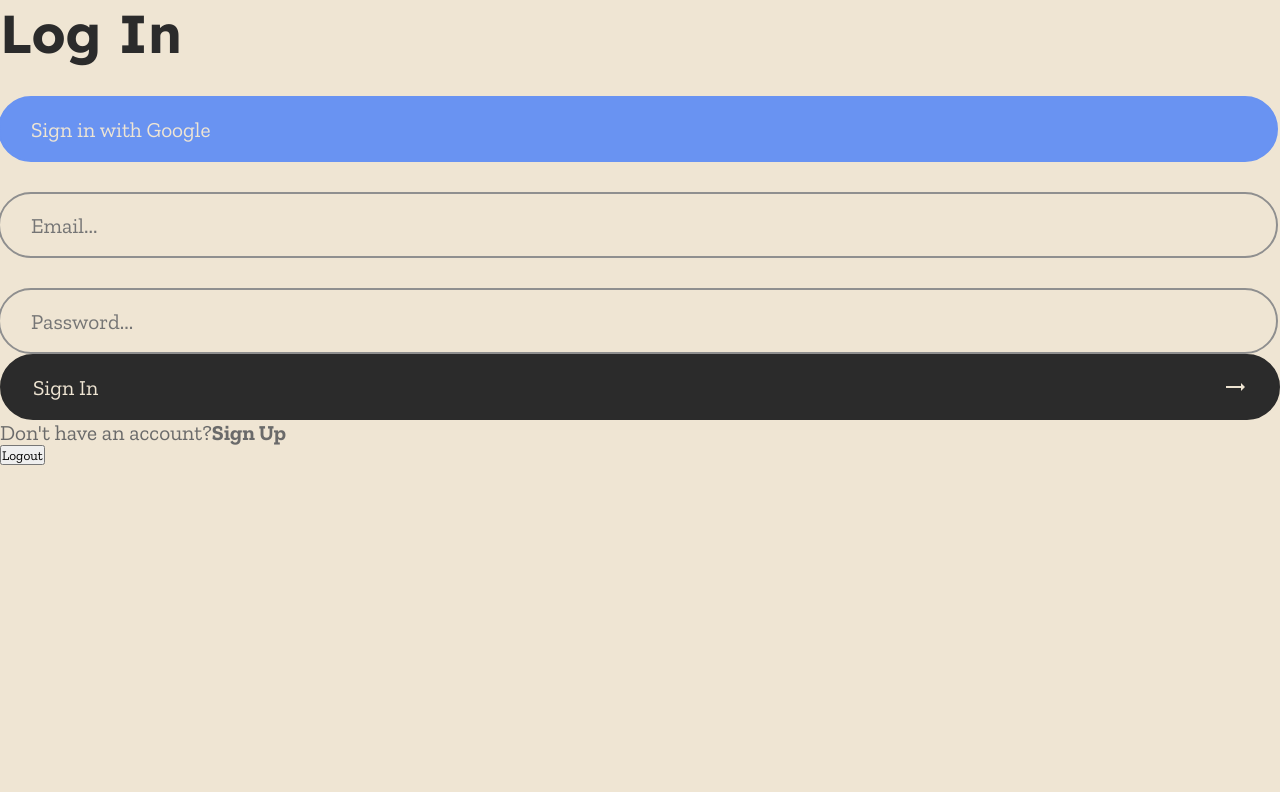
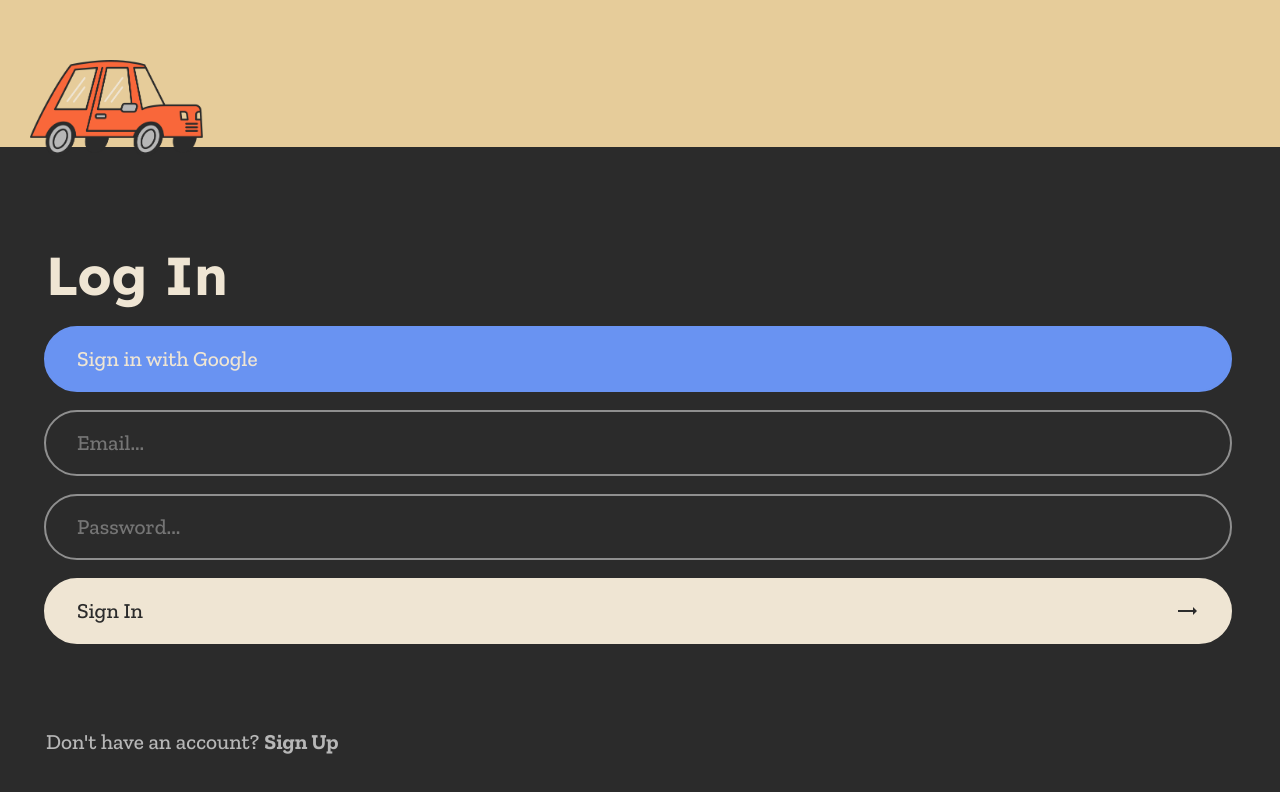
Before and after one commit to admadorsky/monkey-wrench, a React (Create React App) app: page /login in a window 1280 px wide. Shown: the top 792 px of the page. Built offline with nearby package versions, Linux system fonts and the light colour scheme.

Commit message:
/login created & styled

```diff
--- a/src/App.js
+++ b/src/App.js
@@ -1,7 +1,8 @@
 import "./styles/App.css"
 import "./styles/Universal.css"
 import "./styles/Welcome.css"
-import "./styles/Login.css"
+import "./styles/LogInForm.css"
+import "./styles/LogIn.css"
 import { Welcome } from "./components/Welcome"
 import { LogIn } from "./components/LogIn"
 import { CreateLogIn } from './components/CreateLogin'
--- a/src/components/LogIn.js
+++ b/src/components/LogIn.js
@@ -1,46 +1,12 @@
-import { auth, googleProvider } from "../config/firebase";
-import { signInWithEmailAndPassword, signInWithPopup, signOut } from "firebase/auth";
-import { useState } from "react";
-import { Helmet, HelmetProvider } from "react-helmet-async"
 import { useNavigate } from "react-router-dom";
+import logInImage from "../img/LogIn.png"
+import { Helmet, HelmetProvider } from "react-helmet-async";
 import { motion } from "framer-motion"
+import { LogInForm } from "./LogInForm"
 
 export const LogIn = () => {
 
-  const [email, setEmail] = useState("")
-  const [password, setPassword] = useState("")
-
   const navigate = useNavigate()
-
-  const signInWithEmail = async () => {
-    try{
-      await signInWithEmailAndPassword(auth, email, password)
-      navigate("/home")
-    }
-    catch (err) {
-        alert(err.code)
-    }
-  }
-
-  const signInWithGoogle = async () => {
-    try{
-      await signInWithPopup(auth, googleProvider)
-      navigate("/home")
-    }
-    catch (err) {
-      alert(err.code)
-    }
-  }
-
-  const logOut = async () => {
-    try {
-      await signOut(auth)
-    }
-    catch (err) {
-      alert(err.code)
-    }
-    navigate("/")
-  }
 
   const toCreateAccount= () => {
     navigate("/create-account")
@@ -48,39 +14,16 @@ export const LogIn = () => {
 
   return (
     <HelmetProvider>
+      <Helmet>
+        <link href="https://fonts.googleapis.com/icon?family=Material+Icons"
+          rel="stylesheet"/>
+      </Helmet>
       <div className="login-wrapper">
-        <Helmet>
-          <title>Sign In</title>
-          <link href="https://fonts.googleapis.com/icon?family=Material+Icons"
-          rel="stylesheet"/>
-        </Helmet>
-        <h1 className="title">Log In</h1>
-        <button
-          onClick = {signInWithGoogle}
-          className="google-button"
-        >
-          Sign in with Google
-        </button>
-        <input className="input-field"
-          placeholder="Email..."
-          onChange={(e) => setEmail(e.target.value)}
-        />
-        <input className="input-field"
-          placeholder="Password..."
-          type="password"
-          onChange={(e) => setPassword(e.target.value)}
-        />
-        <motion.button
-          onClick = {signInWithEmail}
-          className="submit-button"
-          whileHover={{
-            boxShadow: "0px 15px 35px var(--shadow)",
-            transition: { duration: 0.1 }
-          }}
-        >
-          Sign In
-          <i className="material-icons">trending_flat</i>
-        </motion.button>
+        <img src={logInImage} className="img-artwork" alt="Monkey with tools working on red car."/>
+        <div className="copy-wrapper">
+          <h1>Log In</h1>
+          <LogInForm/>
+        </div>
         <p className="hint">
             Don't have an account?
             <span
@@ -90,12 +33,6 @@ export const LogIn = () => {
                 Sign Up
             </span>
           </p>
-        <button
-          onClick = {logOut}
-          className="caution-button"
-        >
-          Logout
-        </button>
       </div>
     </HelmetProvider>
   )
--- /dev/null
+++ b/src/components/LogInForm.js
@@ -0,0 +1,86 @@
+import { auth, googleProvider } from "../config/firebase";
+import { signInWithEmailAndPassword, signInWithPopup, signOut } from "firebase/auth";
+import { useState } from "react";
+import { Helmet, HelmetProvider } from "react-helmet-async"
+import { useNavigate } from "react-router-dom";
+import { motion } from "framer-motion"
+
+export const LogInForm = () => {
+
+  const [email, setEmail] = useState("")
+  const [password, setPassword] = useState("")
+
+  const navigate = useNavigate()
+
+  const signInWithEmail = async () => {
+    try{
+      await signInWithEmailAndPassword(auth, email, password)
+      navigate("/home")
+    }
+    catch (err) {
+        alert(err.code)
+    }
+  }
+
+  const signInWithGoogle = async () => {
+    try{
+      await signInWithPopup(auth, googleProvider)
+      navigate("/home")
+    }
+    catch (err) {
+      alert(err.code)
+    }
+  }
+
+  const logOut = async () => {
+    try {
+      await signOut(auth)
+    }
+    catch (err) {
+      alert(err.code)
+    }
+    navigate("/")
+  }
+
+  const toCreateAccount= () => {
+    navigate("/create-account")
+  }
+
+  return (
+    <HelmetProvider>
+      <div className="loginform-wrapper">
+        <Helmet>
+          <title>Sign In</title>
+          <link href="https://fonts.googleapis.com/icon?family=Material+Icons"
+          rel="stylesheet"/>
+        </Helmet>
+        <button
+          onClick = {signInWithGoogle}
+          className="google-button"
+        >
+          Sign in with Google
+        </button>
+        <input className="input-field"
+          placeholder="Email..."
+          onChange={(e) => setEmail(e.target.value)}
+        />
+        <input className="input-field"
+          placeholder="Password..."
+          type="password"
+          onChange={(e) => setPassword(e.target.value)}
+        />
+        <motion.button
+          onClick = {signInWithEmail}
+          className="submit-button"
+          whileHover={{
+            boxShadow: "0px 15px 35px var(--shadow)",
+            transition: { duration: 0.1 }
+          }}
+        >
+          Sign In
+          <i className="material-icons">trending_flat</i>
+        </motion.button>
+      </div>
+    </HelmetProvider>
+  )
+}
--- a/src/components/Welcome.js
+++ b/src/components/Welcome.js
@@ -2,7 +2,7 @@ import { useNavigate } from "react-router-dom";
 import welcomeImage from "../img/Welcome.png"
 import { Helmet, HelmetProvider } from "react-helmet-async";
 import { motion } from "framer-motion"
-import { LogIn } from "./LogIn"
+import { LogInForm } from "./LogInForm"
 
 export const Welcome = () => {
 
@@ -41,7 +41,7 @@ export const Welcome = () => {
               <i className="material-icons">trending_flat</i>
             </motion.button>
             <div className="loginform-wrapper">
-              <LogIn/>
+              <LogInForm/>
             </div>
           </div>
           <p className="hint">
--- /dev/null
+++ b/src/styles/LogInForm.css
@@ -0,0 +1,27 @@
+.loginform-wrapper {
+  display: flex;
+  flex-direction: column;
+  justify-content: space-between;
+  align-items: flex-start;
+}
+
+.loginform-wrapper .google-button {
+  margin: 18px -2px 0px;
+  width: 100%;
+}
+
+.loginform-wrapper .input-field {
+  width: 100%;
+  margin: 18px -2px 0px;
+}
+
+.loginform-wrapper .submit-button {
+  margin: 18px -2px 0px;
+  width: 100%;
+  border: 2px solid var(--light-accent-1);
+}
+
+.loginform-wrapper .submit-button:hover {
+  background: var(--transparent);
+  color: var(--light-accent-1);
+}
--- a/src/styles/Login.css
+++ b/src/styles/Login.css
@@ -2,19 +2,49 @@
   display: flex;
   flex-direction: column;
   justify-content: space-between;
-  align-items: flex-start;
+  height: 100vh;
 }
 
-.login-wrapper .google-button {
-  margin: 30px -2px 0px;
-  width: 100%;
+.login-wrapper .copy-wrapper {
+  padding: 0px 46px 0px;
 }
 
-.login-wrapper .input-field {
-  width: 100%;
-  margin: 30px -2px 0px;
+.login-wrapper .img-artwork {
+  height: 12vh;
+  object-fit: contain;
+  object-position: left top;
+  padding: 60px 30px 0px;
+  background: linear-gradient(var(--light-accent-2) 94%, var(--transparent) 94%);
 }
 
 .login-wrapper .submit-button {
-  width: 100%;
+  background-color: var(--light-accent-1);
+  color: var(--dark-2)
 }
+
+.login-wrapper h1 {
+  color: var(--light-accent-1)
+}
+
+.login-wrapper p {
+  color: var(--light-2);
+}
+
+.login-wrapper .hint {
+  padding: 0px 46px 46px 46px;
+}
+
+@media only screen and (min-width: 768px) and (min-height: 1000px) {
+  .login-wrapper .copy-wrapper {
+    padding: 0px 205px 0px;
+  }
+
+  .login-wrapper .img-artwork {
+    height: 15vh;
+    padding: 68px 45px 0px;
+  }
+
+  .login-wrapper .hint {
+    padding: 0px 205px 120px;
+  }
+}
--- a/src/styles/Universal.css
+++ b/src/styles/Universal.css
@@ -16,12 +16,12 @@
 }
 
 html {
-  background-color: var(--light-accent-1);
+  background-color: var(--dark-2);
 }
 
 * {
   font-family: "Zilla Slab", serif;
-  font-weight: 400;
+  font-weight: 500;
   font-style: normal;
   transition-duration: 0.4s;
 }
@@ -106,6 +106,10 @@ p {
   overflow: hidden;
 }
 
+.hint-link {
+  padding: 0px 5px 0px;
+}
+
 @media only screen and (min-width: 380px) {
   h1 {
     font-size: 30pt;
@@ -168,4 +172,8 @@ p {
     border-radius: 35px;
     font-size: 16pt;
   }
+
+  .hint {
+    padding: 0px 82px 20px;
+  }
 }
--- a/src/styles/Welcome.css
+++ b/src/styles/Welcome.css
@@ -9,9 +9,10 @@
 
 .welcome-wrapper .img-artwork {
   background: linear-gradient(var(--light-accent-2) 78%, var(--transparent) 78%);
-  padding-right: 50px;
-  max-height: 70%;
-  object-fit: scale-down;
+  padding-right: clamp(50px, auto, 200px);
+  max-height: 60%;
+  object-fit: contain;
+  object-position: left top;
   margin: -2px 0px 0px -2px;
 }
 
@@ -56,17 +57,12 @@
   .welcome-wrapper .hint {
     padding: 12px 50px 50px;
   }
-
-  .welcome-wrapper .hint-link {
-    padding: 0px 5px 0px;
-  }
 }
 
-@media only screen and (min-width: 768px) {
+@media only screen and (min-width: 768px) and (min-height: 1000px) {
   .welcome-wrapper .img-artwork {
     padding-right: 33vw;
-    max-height: 70%;
-    object-fit: contain;
+    max-height: 65%;
   }
 
   .welcome-wrapper .copy-wrapper {
@@ -81,12 +77,6 @@
   .welcome-wrapper .hint {
     padding: 0px 82px 20px;
     margin: 17px 0px auto;
-  }
-}
-
-@media only screen and (min-width: 800px) {
-  .welcome-wrapper .copy-wrapper {
-    padding: 12% 82px 0px;
   }
 }
 
@@ -105,6 +95,7 @@
 
   .welcome-wrapper .img-artwork {
     padding: 0px 0px 7% 0px;
+    height: 100%;
     max-height: 100%;
     max-width: 40%;
     background: linear-gradient(to right, var(--light-accent-2) 92%, var(--transparent) 92%);
```
Also changed, not shown: src/img/LogIn.png (added), src/img/Welcome.png.
